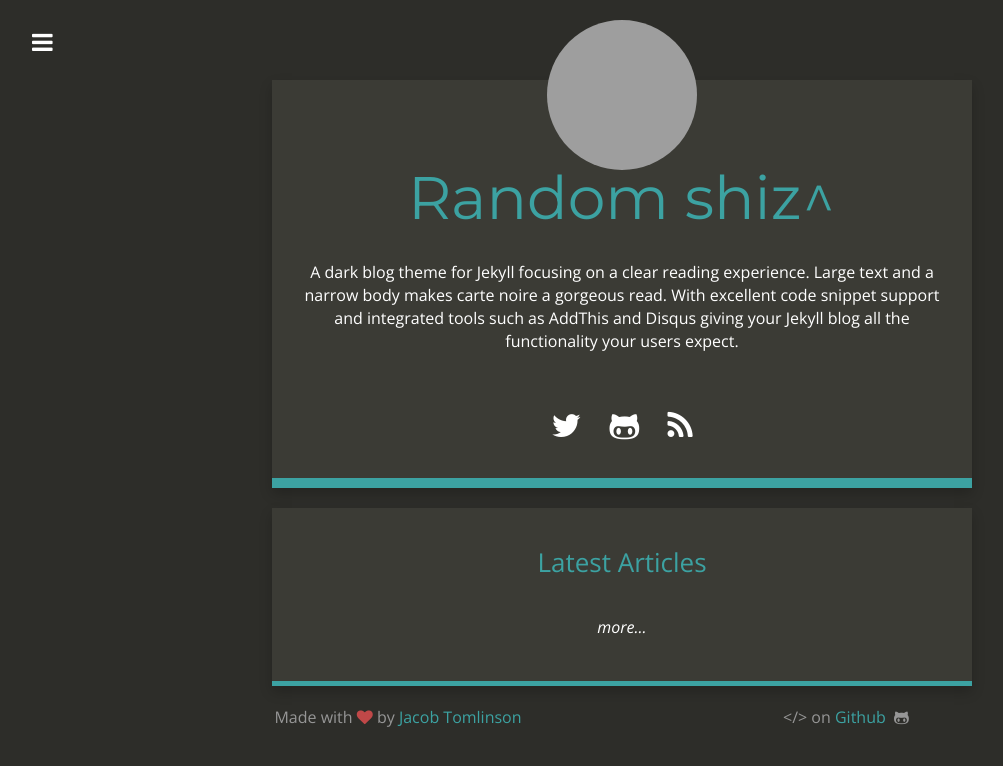
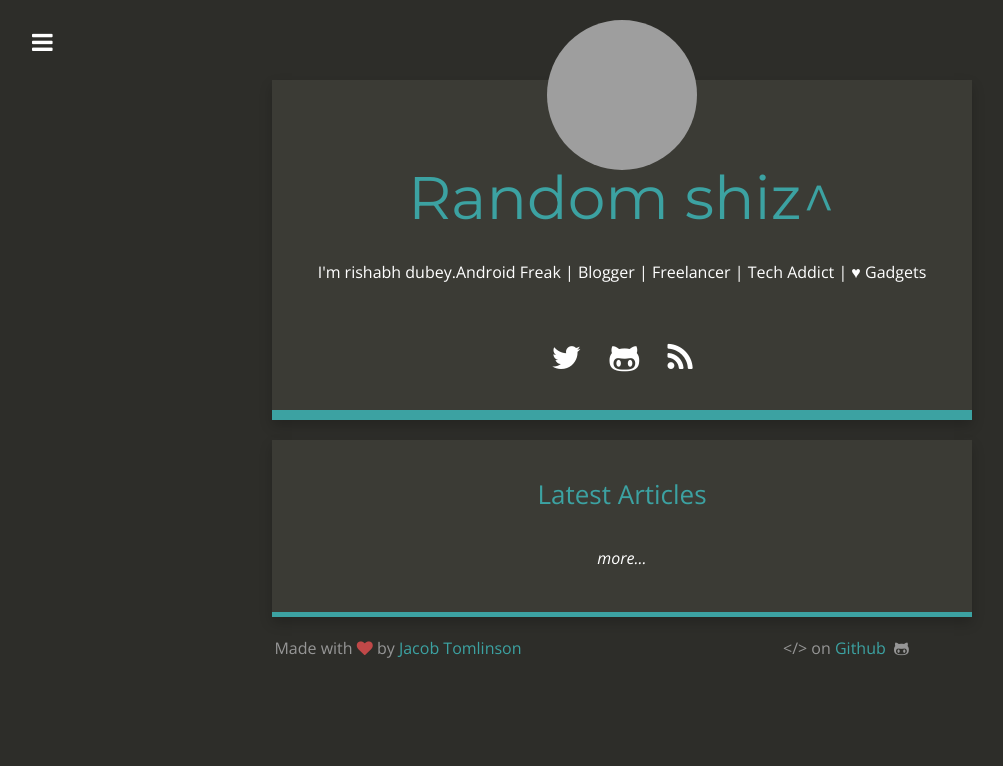
Before and after one commit to hashroot/hashroot.github.io, a Jekyll site: the page built from index.html, in a window 1280 px wide. Shown: the top 766 px of the page, without its empty margins (18-1021 px from the left). Built offline with Jekyll 4.4.1, drawn with Linux system fonts in a browser that asks for light colours; nearby versions of some CDN libraries; Markdown is read by kramdown in place of the engine named in the settings; grey boxes are pictures that could not be loaded.

Commit message:
update author desc

```diff
--- a/_config.yml
+++ b/_config.yml
@@ -4,10 +4,10 @@ email: rishabhad93@gmail.com
 description: "hashroot's showcase."
 baseurl: ""
 url: "hashroot.github.io/"
-title_description: "A dark blog theme for Jekyll focusing on a clear reading experience. Large text and a narrow body makes carte noire a gorgeous read. With excellent code snippet support and integrated tools such as AddThis and Disqus giving your Jekyll blog all the functionality your users expect."
+title_description: "I'm rishabh dubey.Android Freak | Blogger | Freelancer | Tech Addict | ♥ Gadgets"
 title_image: "https://avatars0.githubusercontent.com/u/2835893?v=3&s=460"
 google_analytics: "UA-20365477-4"
-disqus_account: cartenoire
+#disqus_account: cartenoire
 github_repository: https://github.com/hashroot/hashroot.github.io
 addthis_id: ra-513c6fa83da6ec67
 post_limit: 5
```
